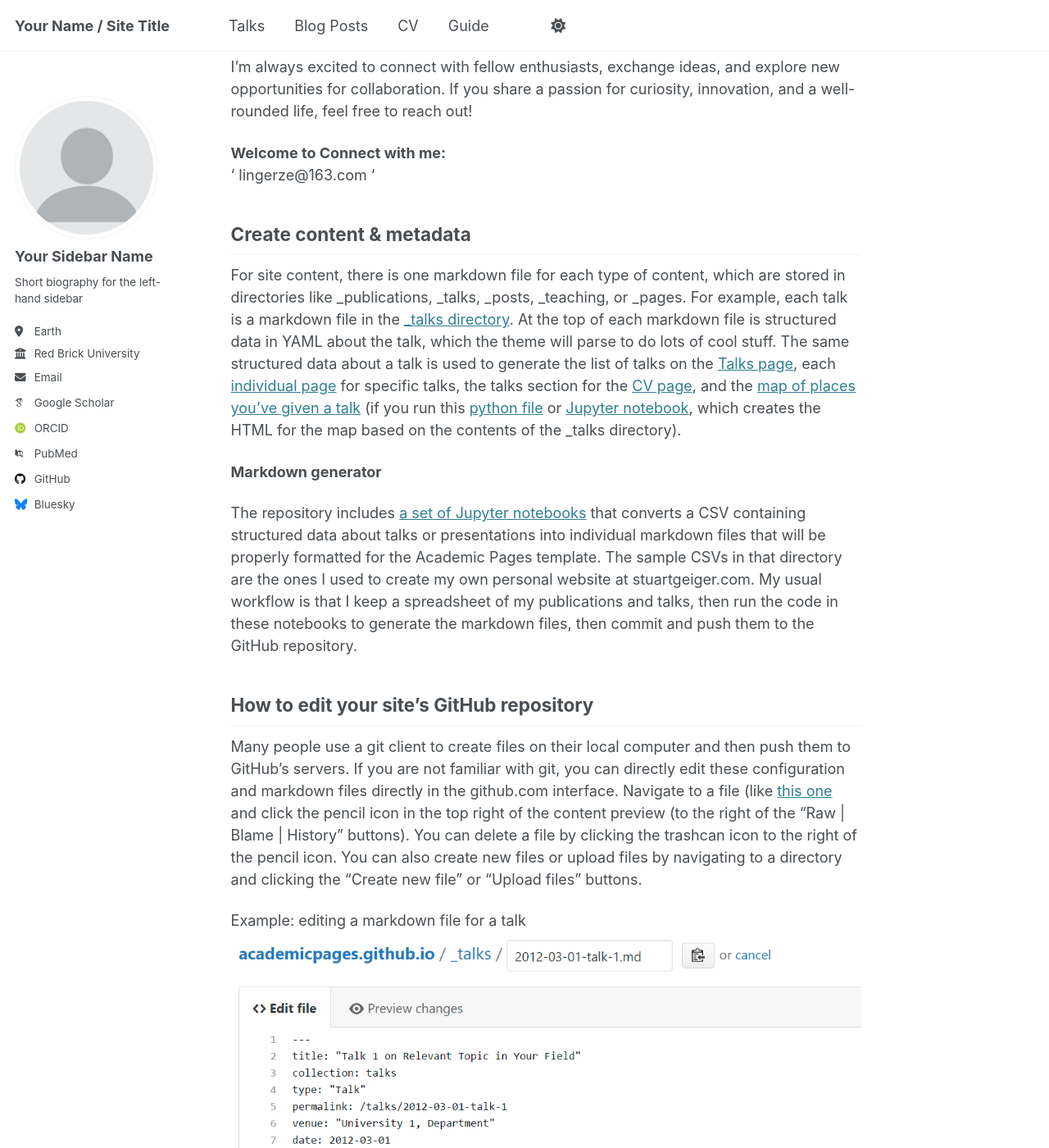
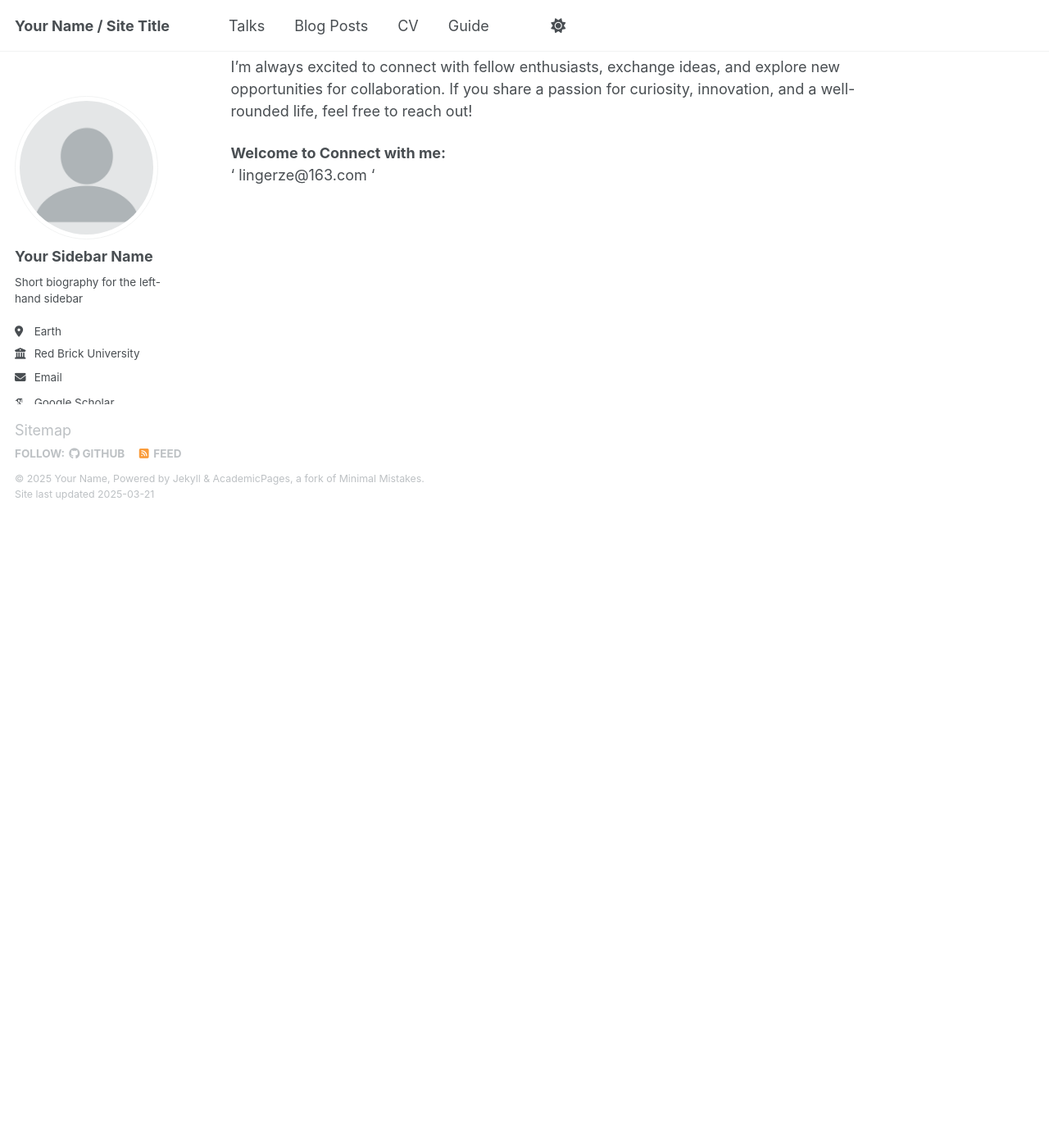
Before and after one commit to lingerze/lingerze.github.io, a Jekyll site: the page built from _pages/about.md, in a window 1280 px wide and 1400 px high, scrolled down 1599 px. Shown: the whole window at 82% size. Built offline with Jekyll 4.4.1, drawn with Linux system fonts in a browser that asks for light colours; some web fonts are replaced; after the commit the page ends 2229 px from its top, so only the background shows below that; some of the changed text lies outside the part shown.

Commit message:
Update about.md

```diff
--- a/_pages/about.md
+++ b/_pages/about.md
@@ -47,24 +47,3 @@
 
 **Welcome to Connect with me:**
 ' lingerze@163.com '
-
-
-Create content & metadata
-------
-For site content, there is one markdown file for each type of content, which are stored in directories like _publications, _talks, _posts, _teaching, or _pages. For example, each talk is a markdown file in the [_talks directory](https://github.com/academicpages/academicpages.github.io/tree/master/_talks). At the top of each markdown file is structured data in YAML about the talk, which the theme will parse to do lots of cool stuff. The same structured data about a talk is used to generate the list of talks on the [Talks page](https://academicpages.github.io/talks), each [individual page](https://academicpages.github.io/talks/2012-03-01-talk-1) for specific talks, the talks section for the [CV page](https://academicpages.github.io/cv), and the [map of places you've given a talk](https://academicpages.github.io/talkmap.html) (if you run this [python file](https://github.com/academicpages/academicpages.github.io/blob/master/talkmap.py) or [Jupyter notebook](https://github.com/academicpages/academicpages.github.io/blob/master/talkmap.ipynb), which creates the HTML for the map based on the contents of the _talks directory).
-
-**Markdown generator**
-
-The repository includes [a set of Jupyter notebooks](https://github.com/academicpages/academicpages.github.io/tree/master/markdown_generator
-) that converts a CSV containing structured data about talks or presentations into individual markdown files that will be properly formatted for the Academic Pages template. The sample CSVs in that directory are the ones I used to create my own personal website at stuartgeiger.com. My usual workflow is that I keep a spreadsheet of my publications and talks, then run the code in these notebooks to generate the markdown files, then commit and push them to the GitHub repository.
-
-How to edit your site's GitHub repository
-------
-Many people use a git client to create files on their local computer and then push them to GitHub's servers. If you are not familiar with git, you can directly edit these configuration and markdown files directly in the github.com interface. Navigate to a file (like [this one](https://github.com/academicpages/academicpages.github.io/blob/master/_talks/2012-03-01-talk-1.md) and click the pencil icon in the top right of the content preview (to the right of the "Raw | Blame | History" buttons). You can delete a file by clicking the trashcan icon to the right of the pencil icon. You can also create new files or upload files by navigating to a directory and clicking the "Create new file" or "Upload files" buttons.
-
-Example: editing a markdown file for a talk
-![Editing a markdown file for a talk](/images/editing-talk.png)
-
-For more info
-------
-More info about configuring Academic Pages can be found in [the guide](https://academicpages.github.io/markdown/), the [growing wiki](https://github.com/academicpages/academicpages.github.io/wiki), and you can always [ask a question on GitHub](https://github.com/academicpages/academicpages.github.io/discussions). The [guides for the Minimal Mistakes theme](https://mmistakes.github.io/minimal-mistakes/docs/configuration/) (which this theme was forked from) might also be helpful.
```
